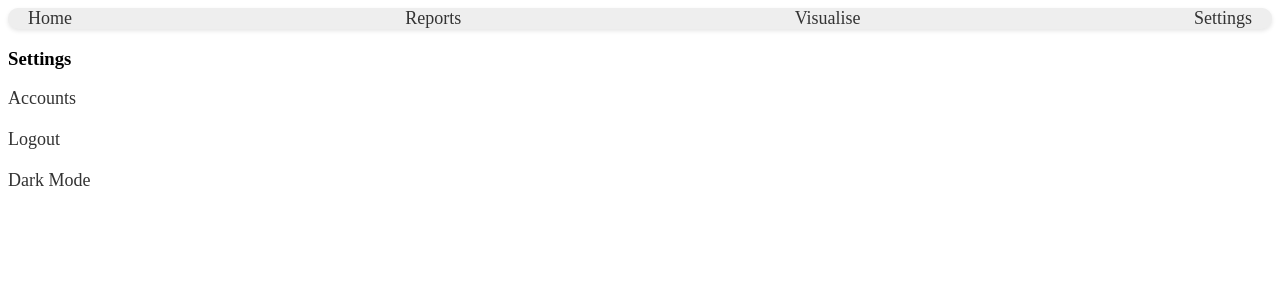
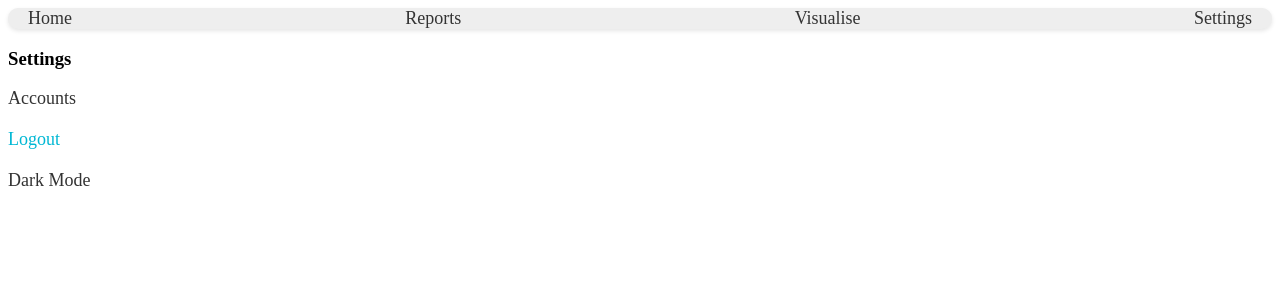
Before and after one commit to shreyaskashyapp/Money-Management, a React (Create React App) app in the folder frontend/: page /settings/logout in a window 1280 px wide. Shown: the top 300 px of the page. Built offline with nearby package versions, Linux system fonts and the light colour scheme.

Commit message:
added things

```diff
--- a/frontend/src/App.css
+++ b/frontend/src/App.css
@@ -9,11 +9,12 @@ a{
   justify-content: space-between;
   list-style: none;
   padding: 0px 20px;
-
   background-color: #eee;
   border-radius: 10px;
   box-shadow: 0 2px 4px rgba(0, 0, 0, 0.1);
-
+}
+.nav-bar-active{
+  color:#00b8d4;
 }
 
 .doughnut{
@@ -185,9 +186,9 @@ form button[type="submit"]:hover {
   background-color: #8e44ad;
 }
 
-a:focus {
+/* a:focus {
   color: #00b8d4;
-}
+} */
 h4{
   text-align: left;
 }
@@ -203,9 +204,6 @@ h4{
 .s-li{
   border-radius: 5px;
 }
-.s-li:hover{
-  background: grey;
-}
-.s-li:focus{
+.s-li-active{
   color: #00b8d4;
 }
--- a/frontend/src/components/Label.js
+++ b/frontend/src/components/Label.js
@@ -1,7 +1,7 @@
 import react from 'react'
 
 export default function Labels(props){
-  console.log(props)
+  // console.log(props)
   return(
     <div className ='labels'>
       <div className={`box-${props.color}`}>
--- a/frontend/src/components/doughnut.js
+++ b/frontend/src/components/doughnut.js
@@ -14,7 +14,7 @@ export default function Graph(props) {
     let Expenses = 0
     let Savings = 0
     for (let i = 0; i < props.data.length; i++) {
-      console.log(props.data[i].eType)
+      // console.log(props.data[i].eType)
       if (props.data[i].eType === 'other') {
         Other += props.data[i].eAmount;
       }
@@ -29,7 +29,7 @@ export default function Graph(props) {
       }
     }
     const total = Other + Investments + Expenses + Savings
-    console.log(Investments, Savings, Expenses, Other, total)
+    // console.log(Investments, Savings, Expenses, Other, total)
     let a = parseInt(Investments / total * 100)
     let b = parseInt(Savings / total * 100)
     let c = parseInt(Expenses / total * 100)
--- a/frontend/src/components/form.js
+++ b/frontend/src/components/form.js
@@ -1,7 +1,7 @@
 import react, { useState } from 'react'
 import axios from 'axios';
 
-export default function Form() {
+export default function Form(props) {
   const [name, setName] = useState('');
   const [type, setType] = useState('investments');
   const [amount, setAmount] = useState('');
@@ -21,13 +21,15 @@ export default function Form() {
   }
 
   function handleSubmit(event) {
+    event.preventDefault()
     const obj={
       eAmount:amount,
       eName:name,
       eType:type
     }
     axios.post('http://localhost:8080/expenses/add',obj)
-      .then(res => console.log(res))
+      .then(res => {
+                    props.formClick()})
       .catch(err => console.log(err));
   }
   return (
--- a/frontend/src/components/home.js
+++ b/frontend/src/components/home.js
@@ -14,7 +14,7 @@ export default function Home() {
   const [showForm, setShowForm] = useState(false)
   const [btnText, setBtntext] = useState('Add New Expense')
   const [edata, setEdata] = useState([])
-  const [expenses, setExpenses] = useState([])
+  const [re,setRe] = useState('')
 
   async function fetchData() {
     try {
@@ -31,15 +31,15 @@ export default function Home() {
       .then(data => {
         setEdata(data)
       })
-  }, [])
-  console.log(edata)
+    console.log('RENDERED')
+  }, [re])
+  // console.log(edata)
 
   var Other = 0;
   var Investments = 0
   let Expense = 0
   let Savings = 0
   for (let i = 0; i < edata.length; i++) {
-    console.log(edata[i].eType)
     if (edata[i].eType === 'other') {
       Other += edata[i].eAmount;
     }
@@ -54,7 +54,7 @@ export default function Home() {
     }
   }
   const total = Other + Investments + Expense + Savings
-  console.log(Investments, Savings, Expenses, Other, total)
+  // console.log(Investments, Savings, Expenses, Other, total)
   let a = parseInt(Investments / total * 100)
   let b = parseInt(Savings / total * 100)
   let c = parseInt(Expense / total * 100)
@@ -62,10 +62,18 @@ export default function Home() {
   const newData = [{ name: 'Investments', color: 'pink', amount: a ? a : 0 }, { name: 'Savings', color: 'cyan', amount: b ? b : 0 },
   { name: 'Expenenses', color: 'red', amount: c ? c : 0 }, { name: 'Other', color: 'yellow', amount: d ? d : 0 },]
 
+  async function handleClick(id) {
+    try {
+      await axios.delete(`http://localhost:8080/expenses/${id}`);
+      setRe(Math.random());
+    } catch (err) {
+      console.log(err);
+    }
+  }
+
   let Labels = newData.map((items) => <Label name={items.name} color={items.color} amount={items.amount} />)
-  const e = edata.map((items) => <Expenses name={items.eName} type={items.eType} amount={items.eAmount}/>)
+  const e = edata.map((items) => <Expenses id={items._id} name={items.eName} type={items.eType} amount={items.eAmount} onclick={handleClick} />)
   function toggleForm() {
-    console.log("pressed")
     setShowForm(prev => !prev);
     if (!showForm) {
       setBtntext('Done')
@@ -74,6 +82,14 @@ export default function Home() {
       setBtntext('Add New Expense')
     }
   }
+
+  function handleForm(){
+    setRe(Math.random())
+    setShowForm(prev => !prev)
+    setBtntext('Add New Expense')
+  }
+
+
   return (
     <div className='home'>
       <div className='combo'>
@@ -84,7 +100,7 @@ export default function Home() {
       </div>
       <div className="r-box">
         {!showForm ? e : null}
-        {showForm ? <Form /> : null}
+        {showForm ? <Form formClick={handleForm}/> : null}
         <button className="btn" onClick={toggleForm}>{btnText}</button>
       </div>
 
--- a/frontend/src/components/navbar.js
+++ b/frontend/src/components/navbar.js
@@ -1,29 +1,30 @@
 import react from 'react'
-import { Link } from 'react-router-dom'
+import { Link, useLocation } from 'react-router-dom'
 
 export default function Navbar() {
+  const location = useLocation()
   return (
     <nav className="nav-bar">
       <Link to='/'>
-        <li>
+        <li className={location.pathname === '/' ? 'nav-bar-active' : ''}>
           Home
         </li>
       </Link>
 
       <Link to='/reports'>
-        <li>
+        <li className={location.pathname === '/reports' ? 'nav-bar-active' : ''}>
           Reports
         </li>
       </Link>
 
       <Link to='/visualise'>
-        <li>
+        <li className={location.pathname === '/visualise' ? 'nav-bar-active' : ''}>
           Visualise
       </li>
       </Link>
 
-      <Link to ='/settings'>
-        <li>
+      <Link to='/settings'>
+        <li className={location.pathname === '/settings'?'nav-bar-active':location.pathname === '/settings/accounts' ? 'nav-bar-active' : location.pathname === '/settings/accounts/darkmode'? 'nav-bar-active':location.pathname ==='/settings/accounts/logout'?'nav-bar-active':''}>
           Settings
       </li>
       </Link>
--- a/frontend/src/components/navbar_settings.js
+++ b/frontend/src/components/navbar_settings.js
@@ -1,28 +1,20 @@
-import react from 'react'
-import { Link } from 'react-router-dom'
+import React from 'react';
+import { Link, useLocation } from 'react-router-dom';
 
 export default function Navbar_settings() {
-    return (
-        <nav className="navbar-settings">
+  const location = useLocation();
 
-            <Link to='/settings/accounts'>
-                <li className='s-li'>
-                    Accounts
-                </li>
-            </Link>
-
-            <Link to='/settings/logout'>
-                <li className='s-li'>
-                    Logout
-                </li>
-            </Link>
-
-            <Link to='/settings/darkmode'>
-                <li className='s-li'>
-                    Dark Mode
-                </li>
-            </Link>
-        </nav>
-    )
-
+  return (
+    <nav className="navbar-settings">
+      <li>
+        <Link to="/settings/accounts" className={location.pathname === '/settings/accounts' ? 's-li-active' : 's-li'}>Accounts</Link>
+      </li>
+      <li>
+        <Link to="/settings/logout" className={location.pathname === '/settings/logout' ? 's-li-active' : 's-li'}>Logout</Link>
+      </li>
+      <li>
+        <Link to="/settings/darkmode" className={location.pathname === '/settings/darkmode' ? 's-li-active' : 's-li'}>Dark Mode</Link>
+      </li>
+    </nav>
+  );
 }
--- a/frontend/src/components/prevExpenses.js
+++ b/frontend/src/components/prevExpenses.js
@@ -1,9 +1,14 @@
-import react from 'react'
+import react,{ useState } from 'react'
+import axios from 'axios'
 
 export default function Expenses(props) {
-  console.log(props)
+  function handleClick(id){
+    props.onclick(props.id)
+  }
+
+  // console.log(props)
   return (
-    <div className="expenses">
+    <div className="expenses" onClick={()=>handleClick(props.id)}>
      <div className='e-items'>
       <h4>{props.name}</h4>
       <h4>{props.type}</h4>
```
Also changed, not shown: 2 other files (tests, documents, lock files or other folders).
